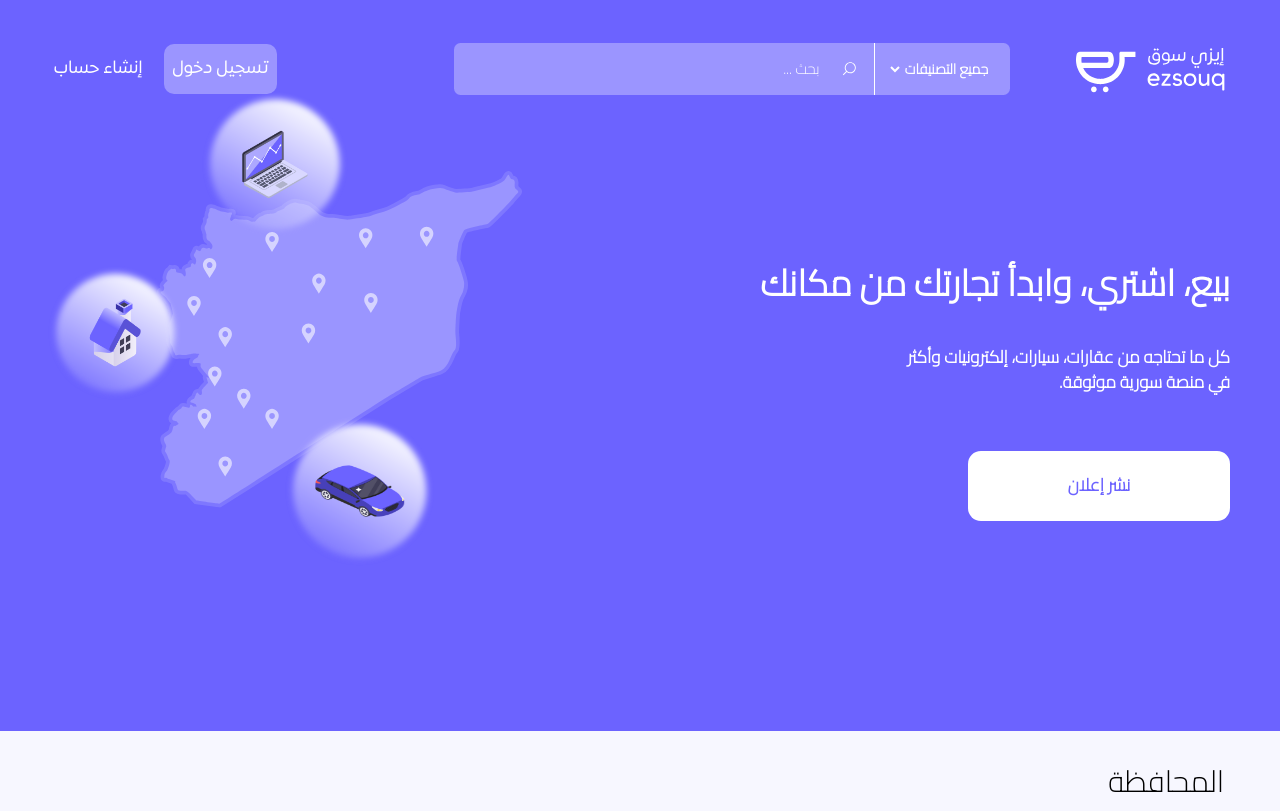
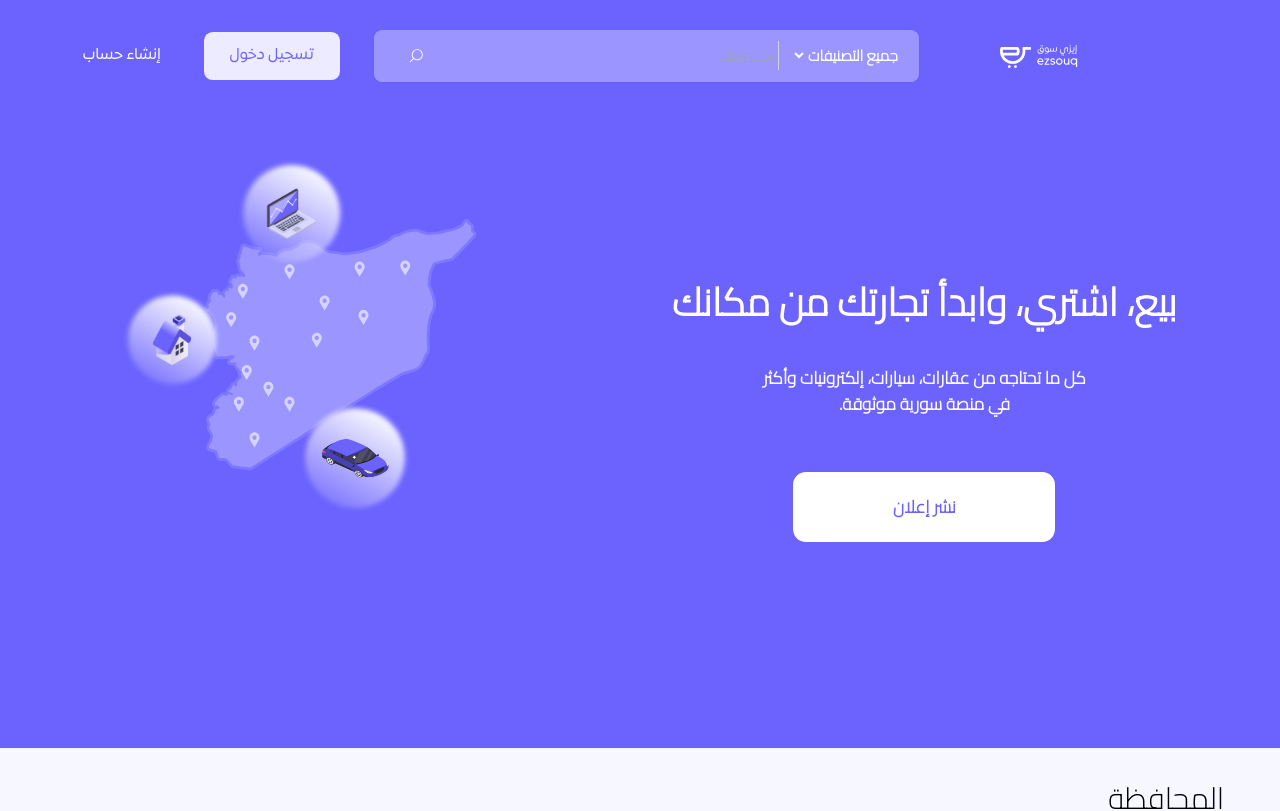
Before and after one commit to AhmadMostafaHamdo/ezsouq, a React (Vite) app: page / in a window 1280 px wide. Shown: the top 811 px of the page. Built offline with nearby package versions, Linux system fonts and the light colour scheme.

Commit message:
sidebar in mobile for menu

```diff
--- a/package.json
+++ b/package.json
@@ -16,6 +16,7 @@
   "dependencies": {
     "@hookform/resolvers": "^5.1.1",
     "@reduxjs/toolkit": "^2.8.2",
+    "axios": "^1.10.0",
     "lottie-react": "^2.4.1",
     "react": "^19.1.0",
     "react-dom": "^19.1.0",
--- a/src/components/common/Header.jsx
+++ b/src/components/common/Header.jsx
@@ -1,43 +1,174 @@
-import { Link } from "react-router";
+import { useState } from "react";
+import { Link } from "react-router-dom";
 import logo from "../../assets/images/logoWithTitleWhite.svg";
-import menu from "../../assets/images/menu.svg";
-import search from "../../assets/images/search.svg";
+import menuIcon from "../../assets/images/menu.svg";
+import searchIcon from "../../assets/images/search.svg";
+import close from "../../assets/images/close.png";
 import { selectOptions } from "../../data/filterData";
+
 const Header = () => {
+  const [isSidebarOpen, setIsSidebarOpen] = useState(false);
+  const [isSearchVisible, setIsSearchVisible] = useState(false);
+
+  const toggleSidebar = () => setIsSidebarOpen(!isSidebarOpen);
+  const toggleSearch = () => setIsSearchVisible(!isSearchVisible);
+
   return (
-    <div className="flex items-center justify-between pt-[2.5rem]  px-[3.125rem] text-white bg-primary ">
-      <img src={menu} className="w-[22.5px] h-[15px] ml-[66px] md:hidden"/>
-      <img src={logo} className="!w-[150px] !h-[50px] md:ml-[66px]" />
-      <div className="hidden md:flex w-[32.3125rem] h-[3rem]  items-center font-sans bg-main rounded-md px-[18px]">
-        <select className="outline-none  cursor-pointer font-bold text-[14px] bg-main ml-3">
+    <header className="bg-primary text-white p-4 md:px-12 lg:px-20 md:py-6 shadow-md">
+      {/* Mobile Search (appears below header when toggled) */}
+      <div className="flex items-center justify-between">
+        <button
+          onClick={toggleSidebar}
+          className="md:hidden w-8 h-8 flex items-center justify-center"
+          aria-label="Toggle menu"
+        >
+          <img
+            src={isSidebarOpen ? "" : menuIcon}
+            alt={isSidebarOpen ? "Close menu" : "Open menu"}
+            className="w-6 h-6"
+          />
+        </button>
+        {/* Mobile Menu Button - Right side */}
+        {isSearchVisible && (
+          <div className="mt-3 md:hidden animate-fadeIn">
+            <SearchInput mobile />
+          </div>
+        )}
+        {/* Logo - Right aligned */}
+        <div className="flex-1 flex justify-end md:flex-none md:mr-16">
+          <img src={logo} alt="Logo" className="w-40 h-14 object-contain" />
+        </div>
+        {/* Desktop Search - Center */}
+        <div className="hidden md:flex flex-1 mx-8 max-w-xl h-12 bg-main rounded-lg shadow-sm">
+          <SearchInput />
+        </div>
+
+        {/* Desktop Auth Links - Left side */}
+        <div className="hidden md:flex items-center justify-start w-[14.75rem] text-sm space-x-reverse space-x-4">
+          <AuthLinks />
+        </div>
+
+        {/* Mobile Search Toggle - Left side */}
+        <div className="flex-center">
+          <button
+            onClick={toggleSearch}
+            className="md:hidden w-8 h-8 flex items-center justify-center"
+            aria-label="Toggle search"
+          >
+            <img src={searchIcon} alt="Search" className="w-5 h-5" />
+          </button>
+        </div>
+      </div>
+
+      {/* Sidebar */}
+      {isSidebarOpen && (
+        <div className="fixed inset-0 z-50 flex justify-end">
+          <div
+            className="fixed inset-0 bg-black bg-opacity-50"
+            onClick={toggleSidebar}
+          />
+          <div className="relative z-10 w-80 h-full bg-gradient-to-b from-primary to-primary-dark p-6 shadow-xl transform transition-transform duration-300">
+            <div className="flex justify-between items-center mb-8">
+              <img src={logo} alt="Logo" className="w-32 h-auto" />
+              <button onClick={toggleSidebar} className="text-white">
+                <img src={close} alt="" className="w-[32px]" />
+              </button>
+            </div>
+
+            <nav className="mt-8">
+              <ul className="space-y-6 text-lg">
+                <li>
+                  <Link
+                    to="/"
+                    className="block py-2 hover:text-secondary transition-colors"
+                  >
+                    الرئيسية
+                  </Link>
+                </li>
+                <li>
+                  <Link
+                    to="/about"
+                    className="block py-2 hover:text-secondary transition-colors"
+                  >
+                    التصنيفات
+                  </Link>
+                </li>
+                <li>
+                  <Link
+                    to="/services"
+                    className="block py-2 hover:text-secondary transition-colors"
+                  >
+                    العروض
+                  </Link>
+                </li>
+              </ul>
+            </nav>
+
+            <div className="mt-12">
+              <AuthLinks mobile />
+            </div>
+          </div>
+        </div>
+      )}
+    </header>
+  );
+};
+
+// Reusable Search Input Component
+const SearchInput = ({ mobile = false }) => (
+  <div
+    className={`flex w-full h-12 items-center font-sans bg-main rounded-lg px-4 ${
+      mobile ? "border border-gray-600 shadow-md" : ""
+    }`}
+  >
+    <select className="outline-none cursor-pointer font-bold text-sm bg-main ml-3 text-primary-dark">
       {selectOptions.map((option, index) => (
         <option key={index} value={option[index]}>
           {option}
         </option>
       ))}
     </select>
-        <div className="border-0 border-r border-white flex items-center">
-          <button className="ml-[0.93rem] mr-[1.0625rem] w-[1.187rem] h-[1.187rem]">
-            <img src={search} />
-          </button>
+    <div className="border-r border-gray-300 flex items-center flex-1">
       <input
         type="text"
-            className="h-[3rem] border-0 bg-main  placeholder:text-white   font-normal text-[0.875rem]"
-            placeholder="بحث ..."
+        className="h-full w-full border-0 bg-main placeholder-gray-400 text-sm focus:outline-none"
+        placeholder="ابحث هنا..."
       />
+      <button className="ml-3 mr-2 w-5 h-5 text-gray-500">
+        <img src={searchIcon} alt="Search" />
+      </button>
     </div>
   </div>
-      <div className="w-[14.75rem] hidden md:flex items-center justify-end  flex-1">
+);
+
+// Reusable Auth Links Component
+const AuthLinks = ({ mobile = false }) => (
+  <div
+    className={`flex ${
+      mobile ? "flex-col space-y-4" : "items-center space-x-reverse space-x-4"
+    }`}
+  >
     <Link
       to="/login"
-          className="bg-main  hover:bg-primary  rounded-[10px] h-[2.93rem] flex-center px-[8px] ml-[1.25rem]"
+      className={`px-6 py-3 rounded-lg font-medium ${
+        mobile
+          ? "bg-white hover:bg-gray-100 text-primary"
+          : "bg-secondary hover:bg-secondary-dark text-primary text-nowrap"
+      }`}
     >
       تسجيل دخول
     </Link>
-        <Link to="/register">إنشاء حساب</Link>
-      </div>
+    <Link
+      to="/register"
+      className={`px-6 py-3 rounded-lg font-medium text-nowrap ${
+        mobile
+          ? "bg-secondary hover:bg-secondary-dark text-primary"
+          : "text-white hover:text-secondary"
+      }`}
+    >
+      إنشاء حساب
+    </Link>
   </div>
 );
-};
 
 export default Header;
--- a/src/components/inputs/Input.jsx
+++ b/src/components/inputs/Input.jsx
@@ -11,5 +11,4 @@ const Input = ({ type, name, placeholder }) => {
     />
   );
 };
-
 export default Input;
--- a/src/components/main/Main.jsx
+++ b/src/components/main/Main.jsx
@@ -1,14 +1,14 @@
 import { Link } from "react-router";
 import Lottie from "lottie-react";
 import animationData from "../../assets/lottifiles/web home animation.json";
-const Main = () => {
+const  Main = () => {
   return (
-    <div className="md:h-[636px] w-[100vw] p-4 md:p-0 text-white font-sans flex-col-reverse md:flex-row flex   bg-primary">
-      <div className="w-[50vw" style={{ paddingRight: "50px" }}>
-        <h1 className="text-[24px]  md:text-[36px] text-nowrap font-[800] md:mt-[161px]">
+    <div className="md:h-[636px] w-[100vw]  pb-4 md:px-20 text-white font-sans flex-col-reverse md:flex-row flex   bg-primary">
+      <div className="w-[100vw] md:w-[50vw] flex flex-col items-center container">
+        <h1 className="text-[24px] md:text-[1.5rem] lg:text-[2.25rem]  text-nowrap font-[800] md:mt-[161px]">
           بيع، اشتري، وابدأ تجارتك من مكانك
         </h1>
-        <p className="w-[464px] font-bold mt-[35px] text-[1rem]">
+        <p className="w-[464px] font-bold text-center mt-[35px] text-[1rem]">
           كل ما تحتاجه من عقارات، سيارات، إلكترونيات وأكثر <br />
           في منصة سورية موثوقة.
         </p>
@@ -27,5 +27,4 @@ const Main = () => {
     </div>
   );
 };
-
 export default Main;
--- a/src/main.jsx
+++ b/src/main.jsx
@@ -4,6 +4,8 @@ import AppRouter from "./routes/AppRouter";
 import { Provider } from "react-redux";
 import { store, persistor } from "./store";
 import { PersistGate } from "redux-persist/integration/react";
+import axios from "axios";
+axios.defaults.baseURL = "http://31.97.47.215:3010/";
 createRoot(document.getElementById("root")).render(
   <Provider store={store}>
     <PersistGate loading={null} persistor={persistor}>
--- a/src/store/auth/authSlice.js
+++ b/src/store/auth/authSlice.js
@@ -1,8 +1,26 @@
 import { createSlice } from "@reduxjs/toolkit";
-const initialState = {};
+import { thunkAuth } from "./thunk/authThunk";
+const initialState = {
+  user: {},
+  loading: false,
+  error: null,
+};
 const authSlice = createSlice({
   name: "auth",
   initialState,
   reducers: {},
+  extraReducers: (builder) => {
+    builder.addCase(thunkAuth.pending, (state) => {
+      state.loading = true;
+    });
+    builder.addCase(thunkAuth.fulfilled, (state, action) => {
+      state.loading = false;
+      state.user = action.payload;
+    });
+    builder.addCase(thunkAuth.rejected, (state, action) => {
+      state.loading = false;
+      state.error = action.payload;
+    });
+  },
 });
 export default authSlice.reducer;
--- /dev/null
+++ b/src/store/auth/thunk/authThunk.js
@@ -0,0 +1,14 @@
+import { createAsyncThunk } from "@reduxjs/toolkit";
+import axios from "axios";
+export const thunkAuth = createAsyncThunk(
+  "authThunk/auth",
+  async (data, { rejectWithValue }) => {
+    try {
+      const res = await axios.post("/register", data);
+      console.log(res);
+      return res.data;
+    } catch (error) {
+      return rejectWithValue(error.response?.data?.message);
+    }
+  }
+);
--- a/src/validation/auth.js
+++ b/src/validation/auth.js
@@ -3,7 +3,7 @@ import { z } from "zod";
 export const registerSchema = z
   .object({
     name: z.string().min(1, { message: "الاسم مطلوب" }),
-    email: z
+    infoContact: z
       .string()
       .min(1, { message: "الايميل مطلوب" })
       .email("الايميل غير صحيح"),
```
Also changed, not shown: src/components/forms/AuthForm.jsx (+10 -6 lines), src/assets/images/close.png (added), 1 other file (tests, documents, lock files or other folders). Lines whose indentation alone changed are shown as unchanged.
